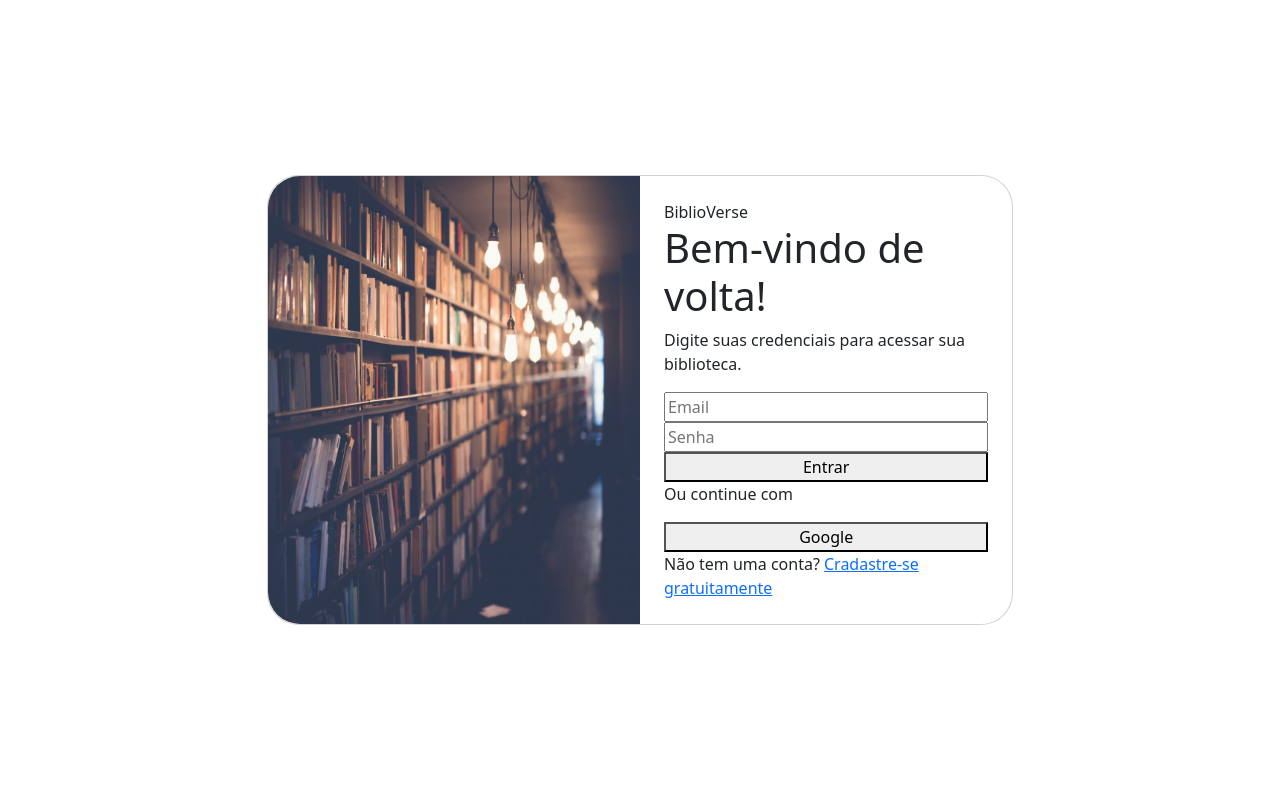
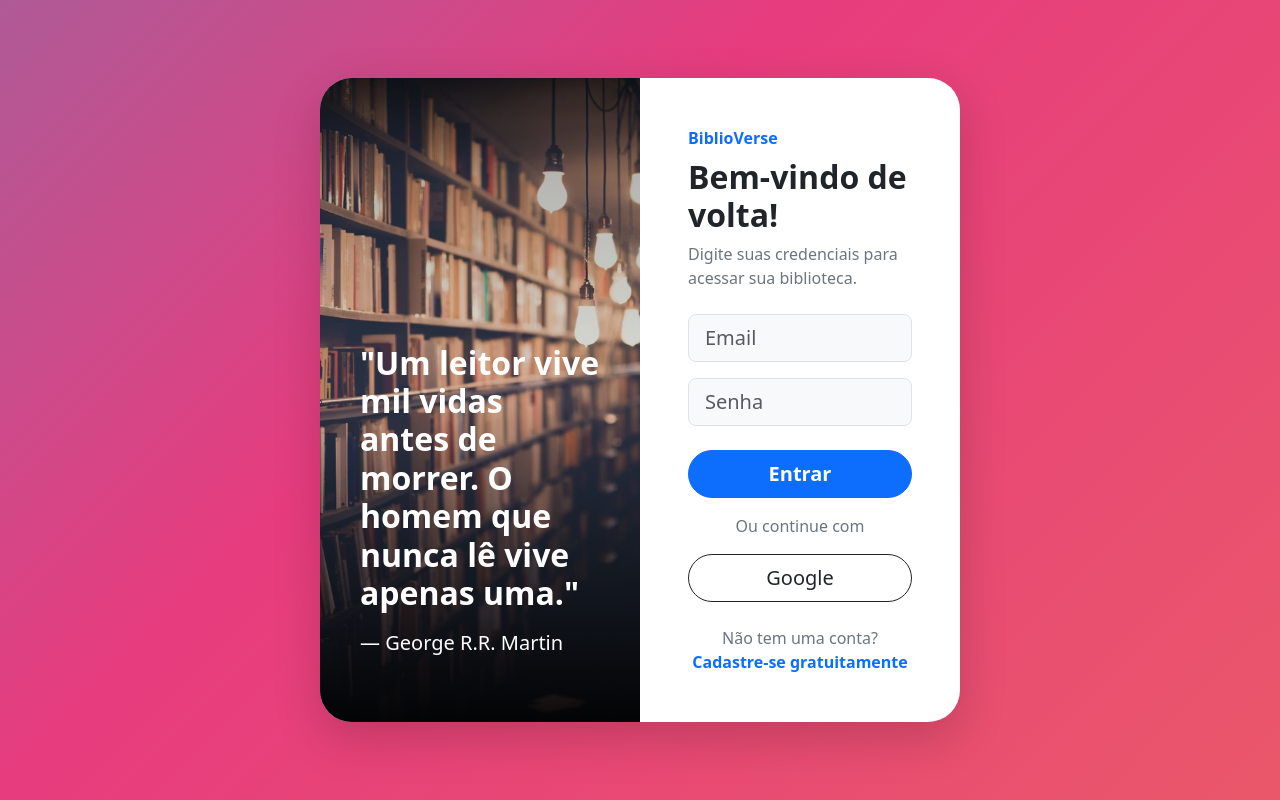
Before and after one commit to Camilla126/BookVerse-frontend, a Vue app: page / in a window 1280 px wide. Built offline with nearby package versions, Linux system fonts and the light colour scheme.

Commit message:
feat: atualiza layout da página de login e adiciona estilos animados

```diff
--- a/src/Page/LoginRegister/Login/Login.vue
+++ b/src/Page/LoginRegister/Login/Login.vue
@@ -1,23 +1,71 @@
 <template>
-	<div class="d-flex justify-content-center align-items-center min-vh-100">
-		<div class="col-7">
-			<div class="card rounded-5">
+  <div
+    class="d-flex justify-content-center align-items-center min-vh-100 animated-background"
+  >
+    <div class="col-xl-6">
+      <div class="card shadow-lg border-0 rounded-5 overflow-hidden">
         <div class="row g-0">
-					<div class="col-md-6 d-flex align-items-center justify-content-center">
-						<img src="/public/LoginRegister/login-register.png" alt="Login"
-							class="img-fluid rounded-start-5 w-100 h-100" />
+          <div class="col-md-6 position-relative d-none d-md-block">
+            <img
+              src="/public/LoginRegister/login-register.png"
+              alt="Login"
+              class="img-fluid w-100 h-100 object-fit-cover"
+            />
+            <div
+              class="position-absolute top-0 start-0 w-100 h-100 sombra-image"
+            ></div>
+            <div
+              class="position-absolute start-50 bottom-0 translate-middle-x pb-5 text-right text-white w-75"
+            >
+              <h2 class="fw-bold mb-3">
+                "Um leitor vive mil vidas antes de morrer. O homem que nunca lê
+                vive apenas uma."
+              </h2>
+              <p class="fs-5">— George R.R. Martin</p>
             </div>
-					<div class="col-md-6 p-4 d-flex flex-column justify-content-center">
-						<span>BiblioVerse</span>
-						<h1>Bem-vindo de volta!</h1>
-						<p>Digite suas credenciais para acessar sua biblioteca.</p>
-						<input type="email" v-model="email" placeholder="Email" />
-						<input type="password" v-model="password" placeholder="Senha" />
-						<button @click="login">Entrar</button>
-						<p>Ou continue com</p>
-						<button>Google</button>
-						<span>Não tem uma conta?
-							<router-link to="/register">Cradastre-se gratuitamente</router-link></span>
+          </div>
+
+          <div class="col-md-6 p-5 d-flex flex-column justify-content-center">
+            <span class="text-primary fw-bold mb-2">BiblioVerse</span>
+            <h2 class="fw-bold mb-2">Bem-vindo de volta!</h2>
+            <p class="text-secondary mb-4">
+              Digite suas credenciais para acessar sua biblioteca.
+            </p>
+
+            <input
+              type="email"
+              class="form-control form-control-lg mb-3 bg-light"
+              v-model="email"
+              placeholder="Email"
+            />
+            <input
+              type="password"
+              class="form-control form-control-lg mb-4 bg-light"
+              v-model="password"
+              placeholder="Senha"
+            />
+
+            <button
+              class="btn btn-primary btn-lg w-100 mb-3 rounded-pill fw-bold"
+              @click="login"
+            >
+              Entrar
+            </button>
+
+            <div class="text-center text-secondary mb-3">Ou continue com</div>
+
+            <button class="btn btn-outline-dark btn-lg w-100 mb-4 rounded-pill">
+              <i class="bi bi-google"></i> Google
+            </button>
+
+            <span class="text-center text-secondary"
+              >Não tem uma conta?
+              <router-link
+                to="/register"
+                class="text-primary text-decoration-none fw-bold"
+                >Cadastre-se gratuitamente</router-link
+              >
+            </span>
           </div>
         </div>
       </div>
@@ -36,14 +84,15 @@ export default {
   },
   methods: {
     login() {
-			this.$api.post("/api/v1/authentication/login", {
+      this.$api
+        .post("/api/v1/authentication/login", {
           email: this.email,
           password: this.password,
         })
-				.then(response => {
+        .then((response) => {
           localStorage.setItem("user_token", response.data.token);
         })
-				.catch(error => {
+        .catch((error) => {
           alert("Erro: " + error.response.data.error);
         });
     },
--- /dev/null
+++ b/src/assets/styles/Login/login.scss
@@ -0,0 +1,26 @@
+.sombra-image {
+  background: linear-gradient(
+    to bottom,
+    rgba(0, 0, 0, 0.7) 0%,
+    rgba(0, 0, 0, 0.278) 15%,
+    rgba(0, 0, 0, 0.119) 50%,
+    rgba(0, 0, 0, 0.939) 100%
+  );
+}
+.animated-background {
+    background: linear-gradient(-45deg, #ee7752, #e73c7e, #23a6d5, #23d5ab);
+    background-size: 400% 400%;
+    animation: moverGradiente 15s ease infinite;
+
+}
+@keyframes moverGradiente {
+    0% {
+        background-position: 0% 50%;
+    }
+    50% {
+        background-position: 100% 50%;
+    }
+    100% {
+        background-position: 0% 50%;
+    }
+}
--- a/src/assets/styles/globals.scss
+++ b/src/assets/styles/globals.scss
@@ -1,3 +1,5 @@
 
 @import url('https://fonts.googleapis.com/css2?family=Montserrat:ital,wght@0,100..900;1,100..900&display=swap');
 @import "bootstrap/scss/bootstrap";
+@import "./Login/login";
+@import "colors";
```
Also changed, not shown: src/assets/styles/colors.scss (added). Lines whose indentation alone changed are shown as unchanged.
